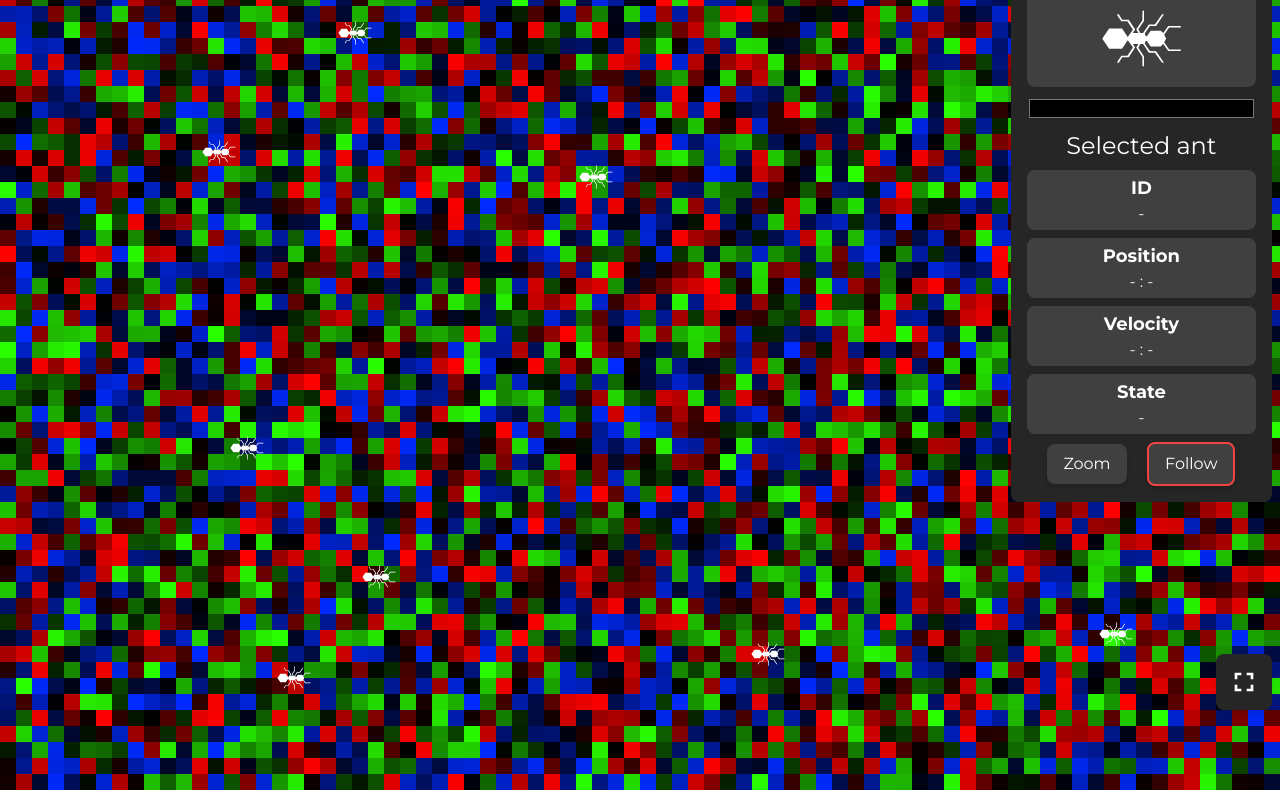
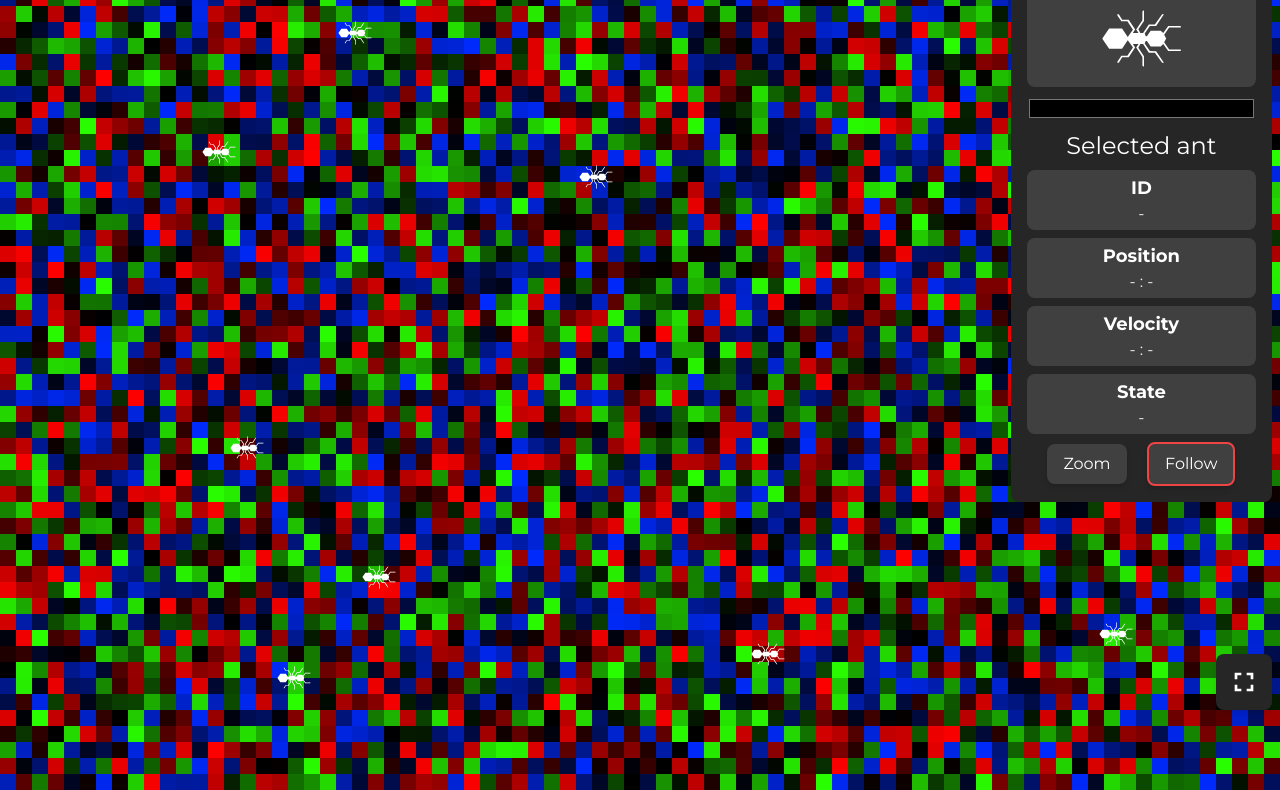
Before and after one commit to ThugRaven/Ants_Simulation, a website built with Vite: page index.html in a window 1280 px wide. Shown: the part 82-872 px from the top of the page. Built offline with nearby package versions, Linux system fonts and the light colour scheme.

Commit message:
perf: refactor marker drawing
Markers are now using `ImageData`, this significantly improves performance
(around 16x faster).
Significant frame drops now starts occuring when using marker size of 4,
compared to 16 pixels before
(similar performance for 120 000 markers vs 7 500 previously)

```diff
--- a/index.html
+++ b/index.html
@@ -15,7 +15,14 @@
 	<body class="bg-black h-screen overflow-hidden">
 		<main id="canvas-container">
 			<div id="camera-container" class="origin-top-left">
-				<canvas id="canvas" class="outline outline-white outline-1"></canvas>
+				<canvas
+					id="canvas-markers"
+					class="outline outline-white outline-1 origin-top-left"
+				></canvas>
+				<canvas
+					id="canvas"
+					class="outline outline-white outline-1 absolute inset-0"
+				></canvas>
 			</div>
 		</main>
 		<aside
--- a/src/classes/Marker.ts
+++ b/src/classes/Marker.ts
@@ -50,12 +50,7 @@ export default class Marker {
 		// this.ctx.fillRect(i, j, width, height);
 
 		this.ctx.fillStyle = `hsl(${hue}, 100%, 50%, ${this.intensity})`;
-		this.ctx.fillRect(
-			this.x,
-			this.y,
-			MarkerOptions.WIDTH,
-			MarkerOptions.HEIGHT,
-		);
+		this.ctx.fillRect(this.x, this.y, 1, 1);
 	}
 
 	update() {
--- /dev/null
+++ b/src/classes/WorldGrid.ts
@@ -0,0 +1,50 @@
+interface WorldOptions {
+	width: number;
+	height: number;
+	cellSize: number;
+}
+
+export default class WorldGrid {
+	canvas: HTMLCanvasElement;
+	width: number;
+	height: number;
+	cellSize: number;
+
+	constructor(canvas: HTMLCanvasElement, worldOptions: WorldOptions) {
+		this.canvas = canvas;
+		this.width = worldOptions.width;
+		this.height = worldOptions.height;
+		this.cellSize = worldOptions.cellSize;
+	}
+
+	create() {
+		this.canvas.width = this.width;
+		this.canvas.height = this.height;
+
+		console.log(`Created canvas with size: ${this.width} x ${this.height}`);
+
+		return this.canvas.getContext('2d');
+	}
+}
+
+export function calcWorldSize(worldOptions: WorldOptions) {
+	let rows = Math.round(worldOptions.width / worldOptions.cellSize);
+	let cols = Math.round(worldOptions.height / worldOptions.cellSize);
+
+	let newWidth = rows * worldOptions.cellSize;
+	let newHeight = cols * worldOptions.cellSize;
+
+	console.log(
+		`Calculate sizes:\n${
+			worldOptions.width == newWidth
+				? newWidth
+				: `${worldOptions.width} -> ${newWidth}`
+		} x ${
+			worldOptions.height == newHeight
+				? newHeight
+				: `${worldOptions.height} -> ${newHeight}`
+		}`,
+	);
+
+	return [newWidth, newHeight];
+}
--- a/src/constants.ts
+++ b/src/constants.ts
@@ -13,9 +13,16 @@ export enum MarkerTypes {
 	NO_FOOD = 2,
 }
 
+export const MarkerColors = {
+	0: [255, 0, 0],
+	1: [43, 255, 0],
+	2: [0, 42, 255],
+} as const;
+
 export const MarkerOptions = {
 	WIDTH: 16,
 	HEIGHT: 16,
+	SIZE: 16,
 } as const;
 
 export const EVAPORATE_AMOUNT = 0.001;
@@ -34,3 +41,7 @@ export const AntOptions = {
 	WANDER_POINT_MAGNITUDE: 100,
 	WANDER_POINT_RADIUS: 50,
 } as const;
+
+export const FoodOptions = {
+	PICK_AMOUNT: 1,
+} as const;
--- a/src/main.ts
+++ b/src/main.ts
@@ -1,6 +1,7 @@
 import {
 	AntOptions,
 	CanvasOptions,
+	MarkerColors,
 	MarkerOptions,
 	MarkerTypes,
 } from './constants';
@@ -9,6 +10,7 @@ import './style.css';
 import Ant from './classes/Ant';
 import { createVector } from './classes/Vector';
 import { circle, line } from './classes/Shapes';
+import WorldGrid, { calcWorldSize } from './classes/WorldGrid';
 
 const canvasContainer = document.getElementById(
 	'canvas-container',
@@ -20,6 +22,9 @@ const btnFullscreen = document.getElementById(
 	'btn-fullscreen',
 ) as HTMLButtonElement;
 const canvas = document.getElementById('canvas') as HTMLCanvasElement;
+const canvasMarkers = document.getElementById(
+	'canvas-markers',
+) as HTMLCanvasElement;
 const ctx = canvas.getContext('2d');
 const antIcon = document.getElementById('antIcon') as SVGElement | null;
 
@@ -55,6 +60,28 @@ let cameraOffset = {
 	x: 0,
 	y: 0,
 };
+
+// Grids
+let [width, height] = calcWorldSize({
+	width: CanvasOptions.WIDTH,
+	height: CanvasOptions.HEIGHT,
+	cellSize: MarkerOptions.SIZE,
+});
+
+let markersGrid = new WorldGrid(canvasMarkers, {
+	width: width / MarkerOptions.SIZE,
+	height: height / MarkerOptions.SIZE,
+	cellSize: 1,
+});
+canvasMarkers.style.transform = `scale(${MarkerOptions.SIZE})`;
+let ctxMarkers = markersGrid.create();
+
+let antGrid = new WorldGrid(canvas, {
+	width: width,
+	height: height,
+	cellSize: MarkerOptions.SIZE,
+});
+let ctxAnt = antGrid.create();
 
 window.addEventListener('keydown', (e) => {
 	switch (e.code) {
@@ -107,7 +134,7 @@ setupCamera();
 alignCamera();
 
 function setup() {
-	if (ctx == null) return;
+	if (ctxMarkers == null || ctx == null) return;
 
 	canvas.width = CanvasOptions.WIDTH;
 	canvas.height = CanvasOptions.HEIGHT;
@@ -116,8 +143,33 @@ function setup() {
 
 	let count = 0;
 
-	for (let i = 0; i < Math.floor(canvas.width / MarkerOptions.WIDTH); i++) {
-		for (let j = 0; j < Math.floor(canvas.height / MarkerOptions.HEIGHT); j++) {
+	// for (let i = 0; i < Math.floor(canvas.width / MarkerOptions.WIDTH); i++) {
+	// 	for (let j = 0; j < Math.floor(canvas.height / MarkerOptions.HEIGHT); j++) {
+	// 		let random = Math.floor(Math.random() * 3) + 1;
+	// 		let type = 0;
+
+	// 		if (random == 1) {
+	// 			type = MarkerTypes.TO_HOME;
+	// 		} else if (random == 2) {
+	// 			type = MarkerTypes.TO_FOOD;
+	// 		} else {
+	// 			type = MarkerTypes.NO_FOOD;
+	// 		}
+
+	// 		count++;
+	// 		let marker = new Marker(
+	// 			ctx,
+	// 			i * MarkerOptions.WIDTH,
+	// 			j * MarkerOptions.HEIGHT,
+	// 			type,
+	// 			Math.random(),
+	// 		);
+	// 		markers.push(marker);
+	// 		marker.draw();
+	// 	}
+	// }
+	for (let x = 0; x < canvasMarkers.height; x++) {
+		for (let y = 0; y < canvasMarkers.width; y++) {
 			let random = Math.floor(Math.random() * 3) + 1;
 			let type = 0;
 
@@ -130,13 +182,7 @@ function setup() {
 			}
 
 			count++;
-			let marker = new Marker(
-				ctx,
-				i * MarkerOptions.WIDTH,
-				j * MarkerOptions.HEIGHT,
-				type,
-				Math.random(),
-			);
+			let marker = new Marker(ctxMarkers, y, x, type, Math.random());
 			markers.push(marker);
 			marker.draw();
 		}
@@ -312,8 +358,6 @@ function panCanvas(event: MouseEvent) {
 	cameraOffset.x = event.clientX / canvasScale - panStart.x;
 	cameraOffset.y = event.clientY / canvasScale - panStart.y;
 
-	console.log(cameraOffset);
-
 	setCamera();
 }
 
@@ -347,7 +391,7 @@ function followAntCamera(x: number, y: number) {
 }
 
 function main(currentTime: number) {
-	if (ctx == null) return;
+	if (ctxMarkers == null || ctx == null) return;
 
 	mainLoopAnimationFrame = window.requestAnimationFrame(main);
 
@@ -358,14 +402,44 @@ function main(currentTime: number) {
 	// }
 	console.log('update');
 	ctx.clearRect(0, 0, canvas.width, canvas.height);
+	ctxMarkers.clearRect(0, 0, canvas.width, canvas.height);
 
-	for (let i = 0; i < markers.length; i++) {
-		// console.log(markers[i].intensity);
-		// console.log(`i: ${i}, x: ${markers[i].x}, y: ${markers[i].y}`);
-		markers[i].update();
-		if (isDrawingMarkers) {
-			markers[i].draw();
+	// for (let i = 0; i < markers.length; i++) {
+	// 	// console.log(markers[i].intensity);
+	// 	// console.log(`i: ${i}, x: ${markers[i].x}, y: ${markers[i].y}`);
+	// 	markers[i].update();
+	// 	if (isDrawingMarkers) {
+	// 		markers[i].draw();
+	// 	}
+	// }
+
+	if (isDebugMode) {
+		console.time('Time to draw markers');
+	}
+	if (isDrawingMarkers) {
+		let foodImageData = ctxMarkers.createImageData(
+			canvasMarkers.width,
+			canvasMarkers.height,
+		);
+
+		for (let i = 0; i < foodImageData.data.length; i += 4) {
+			let [r, g, b] = MarkerColors[markers[i / 4].type];
+			// Modify pixel data
+			foodImageData.data[i + 0] = r; // R value
+			foodImageData.data[i + 1] = g; // G value
+			foodImageData.data[i + 2] = b; // B value
+			foodImageData.data[i + 3] = 255 * markers[i / 4].intensity; // A value
+
+			markers[i / 4].update();
 		}
+		ctxMarkers.putImageData(foodImageData, 0, 0);
+	} else {
+		for (let i = 0; i < markers.length; i++) {
+			markers[i].update();
+		}
+	}
+	if (isDebugMode) {
+		console.timeEnd('Time to draw markers');
 	}
 
 	console.log(mouseX);
```
